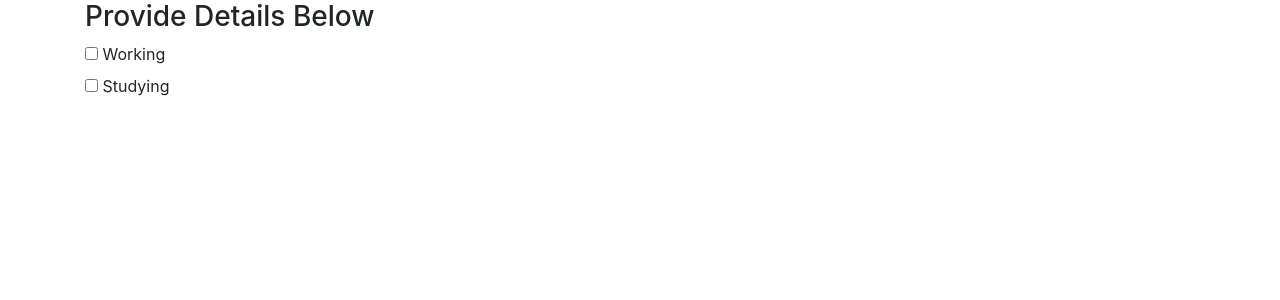
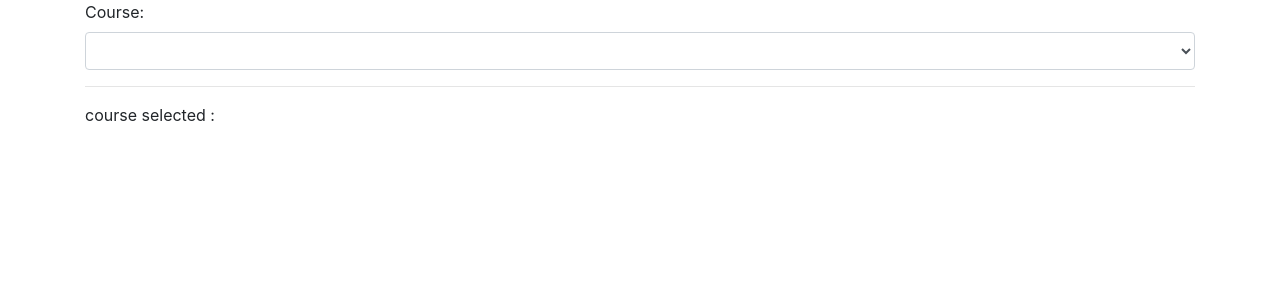
Before and after one commit to SurbhiBisarwal/welcome, an Angular app: page / in a window 1280 px wide. Shown: the top 300 px of the page. Built offline with nearby package versions, Linux system fonts and the light colour scheme.

Commit message:
NG-A4#3 task 1 dropdown

```diff
--- a/src/app/app.component.html
+++ b/src/app/app.component.html
@@ -1,47 +1,11 @@
 <div class="container">
-  <h3>Provide Details Below</h3>
-  <label>
-    <input
-      type="checkbox"
-      name="status"
-      value="working"
-      (change)="onStatusChange($event)"
-      [checked]="working"
-    />
-    Working </label
-  ><br />
-  <label>
-    <input
-      type="checkbox"
-      name="status"
-      value="studying"
-      (change)="onStatusChange($event)"
-      [checked]="studying"
-    />
-    Studying
-  </label>
+  <label>Course:</label>
+  <select class="form-control" [(ngModel)]="course">
+    <option value="">choose course...</option>
+    <option value="NG103">Angular</option>
+    <option>Java</option>
+    <option>Python</option>
+  </select>
+  <hr />
+  course selected : {{ course }}
 </div>
-
-<div *ngIf="working">
-  <h5>Provide Job Details</h5>
-  <label>
-    Company Name:
-    <input type="text" [(ngModel)]="companyName" />
-  </label>
-  <label>
-    Designation:
-    <input type="text" [(ngModel)]="designation" />
-  </label>
-</div>
-
-<div *ngIf="studying">
-  <h5>Provide Course Details</h5>
-  <label>
-    College Name:
-    <input type="text" [(ngModel)]="collegeName" />
-  </label>
-  <label>
-    Course:
-    <input type="text" [(ngModel)]="course" />
-  </label>
-</div>
--- a/src/app/app.component.ts
+++ b/src/app/app.component.ts
@@ -6,21 +6,5 @@ import { FormBuilder, FormGroup } from "@angular/forms";
   styleUrls: ["./app.component.scss"],
 })
 export class AppComponent {
-  working = false;
-  studying = false;
-  companyName = "";
-  designation = "";
-  collegeName = "";
-  course = "";
-
-  onStatusChange(event: any) {
-    const status = event.target.value;
-    if (status === "working") {
-      this.working = true;
-      this.studying = false;
-    } else if (status === "studying") {
-      this.working = false;
-      this.studying = true;
-    }
-  }
+  course: string = " ";
 }
```
